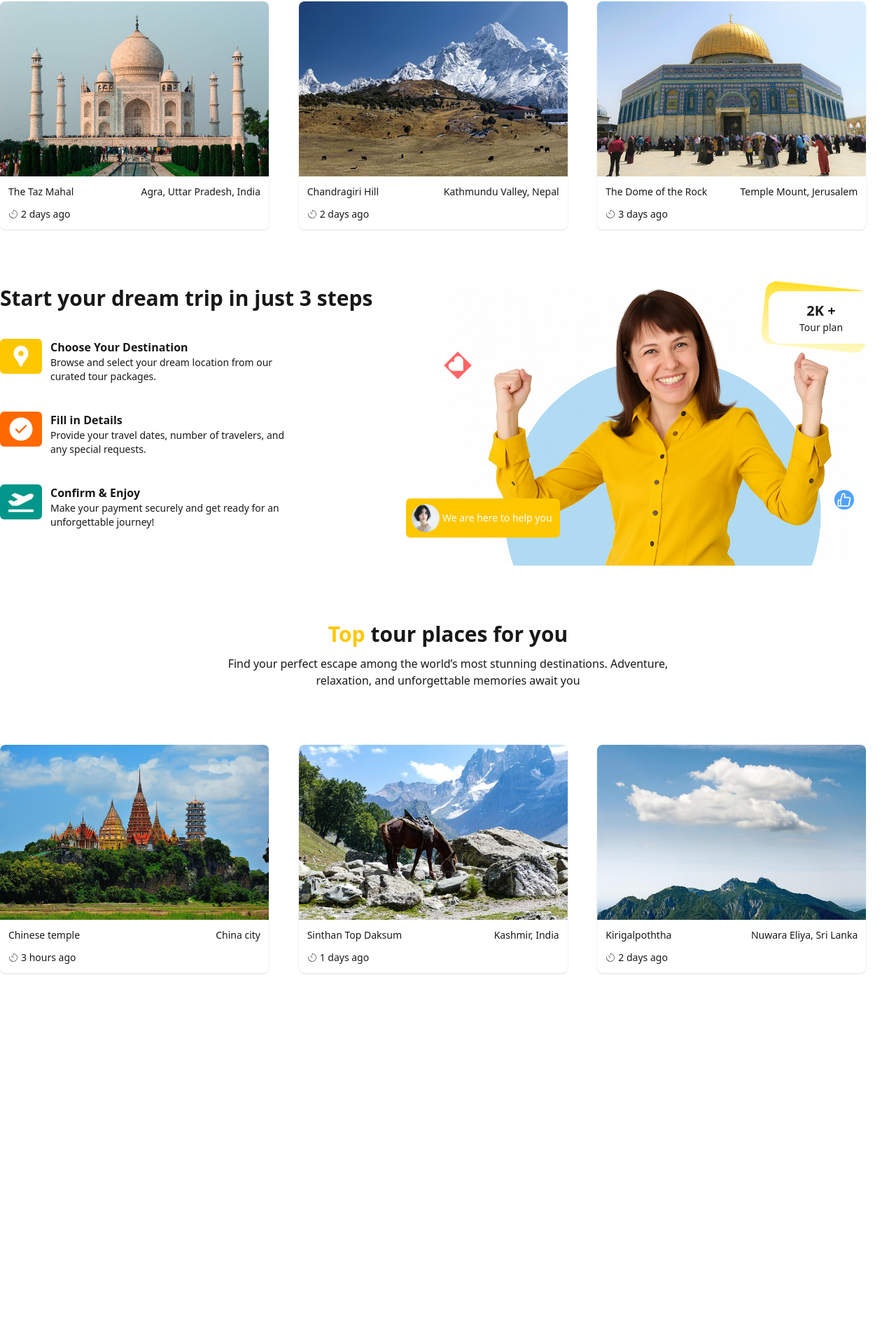
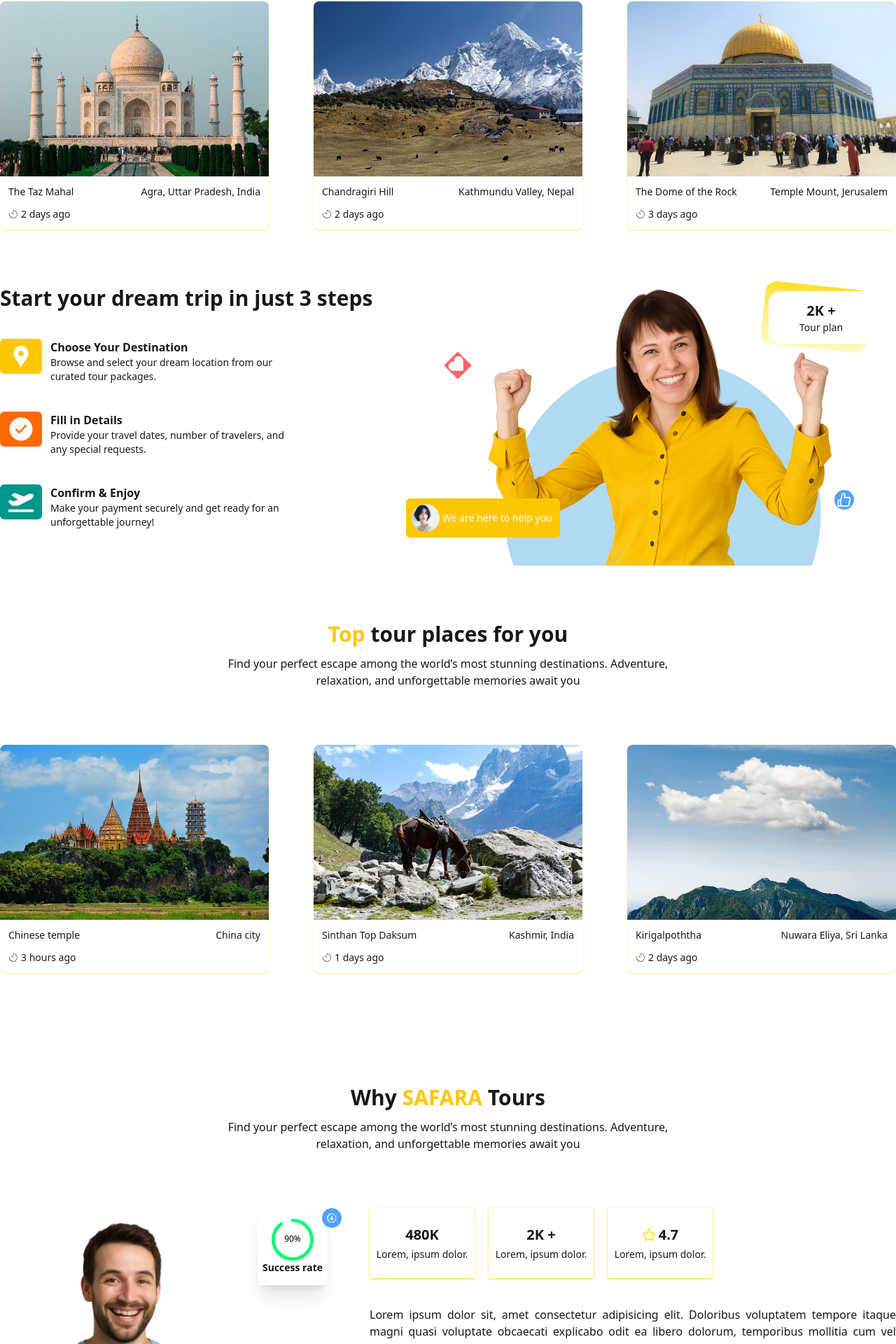
Before and after one commit to shaimazerin46/fleek-bd-task, a React (Vite) app: page / in a window 1280 px wide. Shown: the part 854-2774 px from the top of the page at 70% size. Before the commit the page ends 2324 px from the top, so only its background shows below. Built offline with nearby package versions, Linux system fonts and the light colour scheme.

Commit message:
why safara section done

```diff
--- a/package.json
+++ b/package.json
@@ -12,6 +12,7 @@
   "dependencies": {
     "@tailwindcss/vite": "^4.1.4",
     "react": "^19.0.0",
+    "react-circular-progressbar": "^2.2.0",
     "react-dom": "^19.0.0",
     "react-icons": "^5.5.0",
     "react-router": "^7.5.2",
--- a/src/Components/HomeComeponents/BestDestination.jsx
+++ b/src/Components/HomeComeponents/BestDestination.jsx
@@ -11,9 +11,9 @@ const BestDestination = () => {
                 <p>Find your perfect escape among the world’s most stunning destinations. Adventure, relaxation, and unforgettable memories await you</p>
             </div>
 
-            <div className="grid md:grid-cols-3 grid-cols-1">
+            <div className="flex justify-between flex-col md:flex-row">
 
-                <div className="card bg-base-100 w-96 shadow-sm space-y-3">
+                <div className="card bg-base-100 w-96 shadow-sm shadow-yellow-200 space-y-3">
                     <figure>
                         <img
                             src={taj}
@@ -29,7 +29,7 @@ const BestDestination = () => {
                     </div>
                 </div>
 
-                <div className="card bg-base-100 w-96 shadow-sm space-y-3">
+                <div className="card bg-base-100 w-96 shadow-sm shadow-yellow-200 space-y-3">
                     <figure>
                         <img
                             src={nepal}
@@ -45,7 +45,7 @@ const BestDestination = () => {
                     </div>
                 </div>
 
-                <div className="card bg-base-100 w-96 shadow-sm space-y-3">
+                <div className="card bg-base-100 w-96 shadow-sm shadow-yellow-200 space-y-3">
                     <figure>
                         <img
                             src={dome}
--- a/src/Components/HomeComeponents/TopPlaces.jsx
+++ b/src/Components/HomeComeponents/TopPlaces.jsx
@@ -11,9 +11,9 @@ const TopPlaces = () => {
                             <p>Find your perfect escape among the world’s most stunning destinations. Adventure, relaxation, and unforgettable memories await you</p>
                         </div>
 
-                        <div className="grid md:grid-cols-3 grid-cols-1">
+                        <div className="flex justify-between md:flex-row">
 
-                            <div className="card bg-base-100 w-96 shadow-sm space-y-3">
+                            <div className="card bg-base-100 w-96 shadow-sm shadow-yellow-200 space-y-3">
                                 <figure>
                                     <img
                                         src={tample}
@@ -29,7 +29,7 @@ const TopPlaces = () => {
                                 </div>
                             </div>
 
-                            <div className="card bg-base-100 w-96 shadow-sm space-y-3">
+                            <div className="card bg-base-100 w-96 shadow-sm space-y-3 shadow-yellow-200">
                                 <figure>
                                     <img
                                         src={kashmir}
@@ -45,7 +45,7 @@ const TopPlaces = () => {
                                 </div>
                             </div>
 
-                            <div className="card bg-base-100 w-96 shadow-sm space-y-3">
+                            <div className="card bg-base-100 w-96 shadow-sm space-y-3 shadow-yellow-200">
                                 <figure>
                                     <img
                                         src={cloud}
--- /dev/null
+++ b/src/Components/HomeComeponents/WhySafara.jsx
@@ -0,0 +1,69 @@
+import man from '../../assets/safara/man.png'
+import { buildStyles, CircularProgressbar } from 'react-circular-progressbar';
+import 'react-circular-progressbar/dist/styles.css';
+import { FaRegStar } from 'react-icons/fa';
+import { MdDownloading } from 'react-icons/md';
+
+const WhySafara = () => {
+
+    const percentage = 90;
+    return (
+        <div className="py-20 max-w-7xl mx-auto">
+             <div className="text-center w-1/2 mx-auto mb-20">
+                <h3 className="font-bold text-3xl mb-3">Why <span className="text-yellow-400"> SAFARA</span> Tours</h3>
+                <p>Find your perfect escape among the world’s most stunning destinations. Adventure, relaxation, and unforgettable memories await you</p>
+            </div>
+
+            <div className="grid grid-cols-5 gap-10">
+                <div className="col-span-2 relative">
+                    <img src={man} alt="" className='w-[450px]'/>
+
+                    <div className='h-[110px] w-[100px] flex flex-col justify-center items-center shadow-xl absolute top-0 right-5'>
+                    <CircularProgressbar
+                    value={percentage}
+                    text={`${percentage}%`}
+                    styles={buildStyles({
+                        pathColor: '#03fc73',
+                        textColor: 'black',
+                        trailColor: 'transparent',
+                      })}
+                      className='h-15 w-15'
+                    />
+                       <span className='text-sm font-bold'>Success rate</span>
+                    </div>
+                    <div className='h-7 w-7 rounded-full bg-blue-400 absolute top-0 right-0 text-white flex justify-center items-center'>
+                    <MdDownloading />
+                    </div>
+                </div>
+
+
+                <div className='col-span-3 space-y-10'>
+                    <div className='flex gap-5'>
+                        <div className='h-[100px] w-[150px] shadow-sm shadow-yellow-300 flex flex-col justify-center items-center space-y-1'>
+                        <h3 className='font-bold text-xl'>480K</h3>
+                        <p className='text-sm'>Lorem, ipsum dolor.</p>
+                        </div>
+                        <div className='h-[100px] w-[150px] shadow-sm shadow-yellow-300 flex flex-col justify-center items-center space-y-1'>
+                        <h3 className='font-bold text-xl'>2K +</h3>
+                        <p className='text-sm'>Lorem, ipsum dolor.</p>
+                        </div>
+                        <div className='h-[100px] w-[150px] shadow-sm shadow-yellow-300 flex flex-col justify-center items-center space-y-1'>
+                        <h3 className='font-bold text-xl flex items-center gap-1'>
+                        <span className='text-yellow-300'>
+                        <FaRegStar />
+                        </span>
+                            4.7
+                            </h3>
+                        <p className='text-sm'>Lorem, ipsum dolor.</p>
+                        </div>
+                    </div>
+
+                    <p className='text-justify'>Lorem ipsum dolor sit, amet consectetur adipisicing elit. Doloribus voluptatem tempore itaque magni quasi voluptate obcaecati explicabo odit ea libero dolorum, temporibus mollitia cum vel nesciunt at nobis minima inventore magnam maxime. Mollitia ratione quo voluptate, laboriosam est provident voluptates numquam quis aspernatur sit eum dolorum dolor maxime pariatur commodi dolorem quas blanditiis at facere. Voluptatem expedita ducimus explicabo laborum voluptate consequatur, amet, illo reprehenderit quidem nam sunt aperiam natus iusto enim eveniet, cum culpa fuga minima! Amet voluptatem quod neque maxime odit sed obcaecati veniam doloremque suscipit, sit quisquam dolor, iusto labore molestiae deleniti, harum eum. Non, repudiandae quibusdam?</p>
+                </div>
+
+            </div>
+        </div>
+    );
+};
+
+export default WhySafara;
--- a/src/Pages/Home.jsx
+++ b/src/Pages/Home.jsx
@@ -2,6 +2,7 @@ import Banner from "../Components/HomeComeponents/Banner";
 import BestDestination from "../Components/HomeComeponents/BestDestination";
 import TopPlaces from "../Components/HomeComeponents/TopPlaces";
 import TripSteps from "../Components/HomeComeponents/TripSteps";
+import WhySafara from "../Components/HomeComeponents/WhySafara";
 
 
 const Home = () => {
@@ -11,6 +12,7 @@ const Home = () => {
             <BestDestination></BestDestination>
             <TripSteps></TripSteps>
             <TopPlaces></TopPlaces>
+            <WhySafara></WhySafara>
         </div>
     );
 };
```
Also changed, not shown: src/assets/safara/man.png (added), 1 other file (tests, documents, lock files or other folders).
